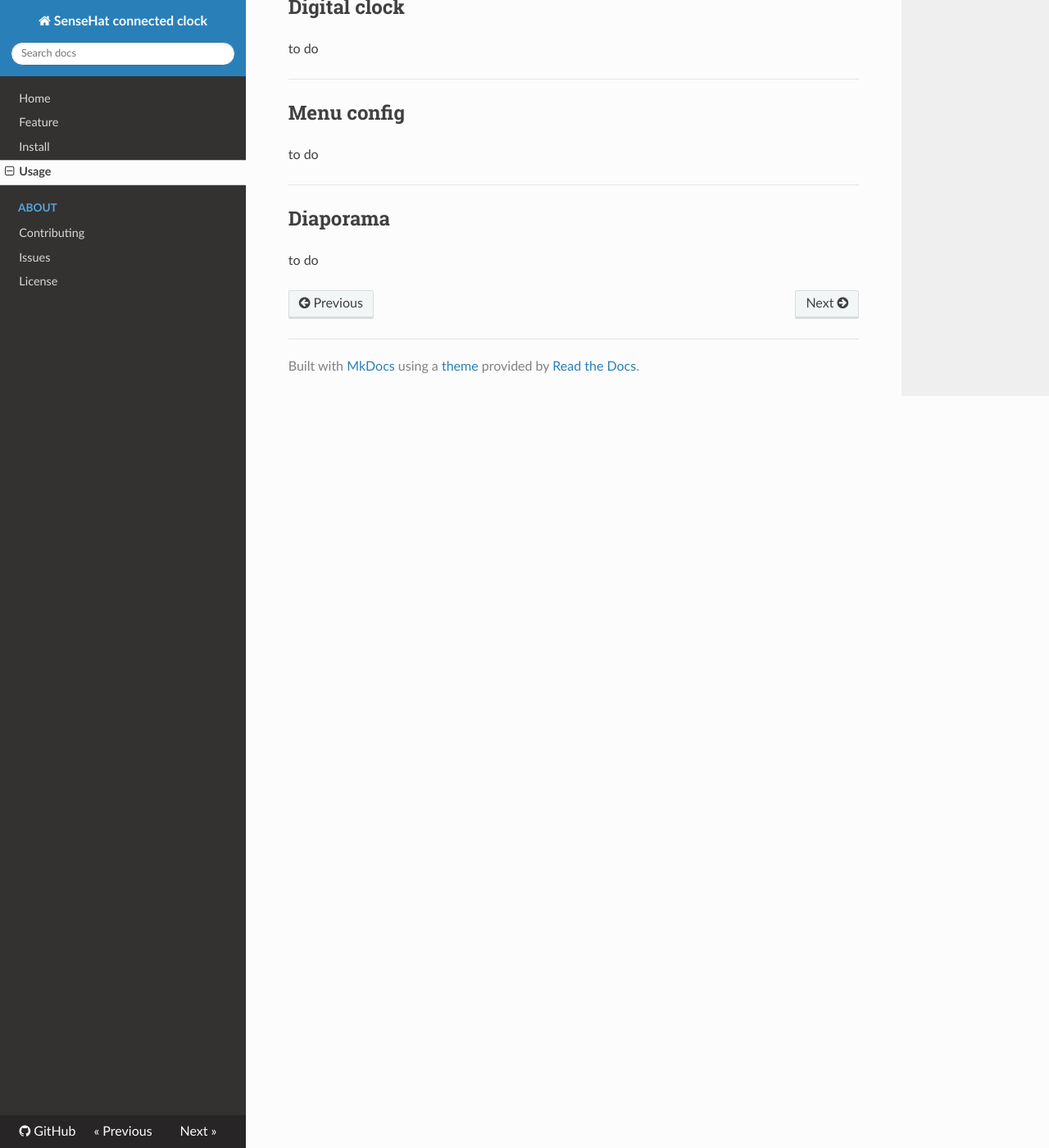
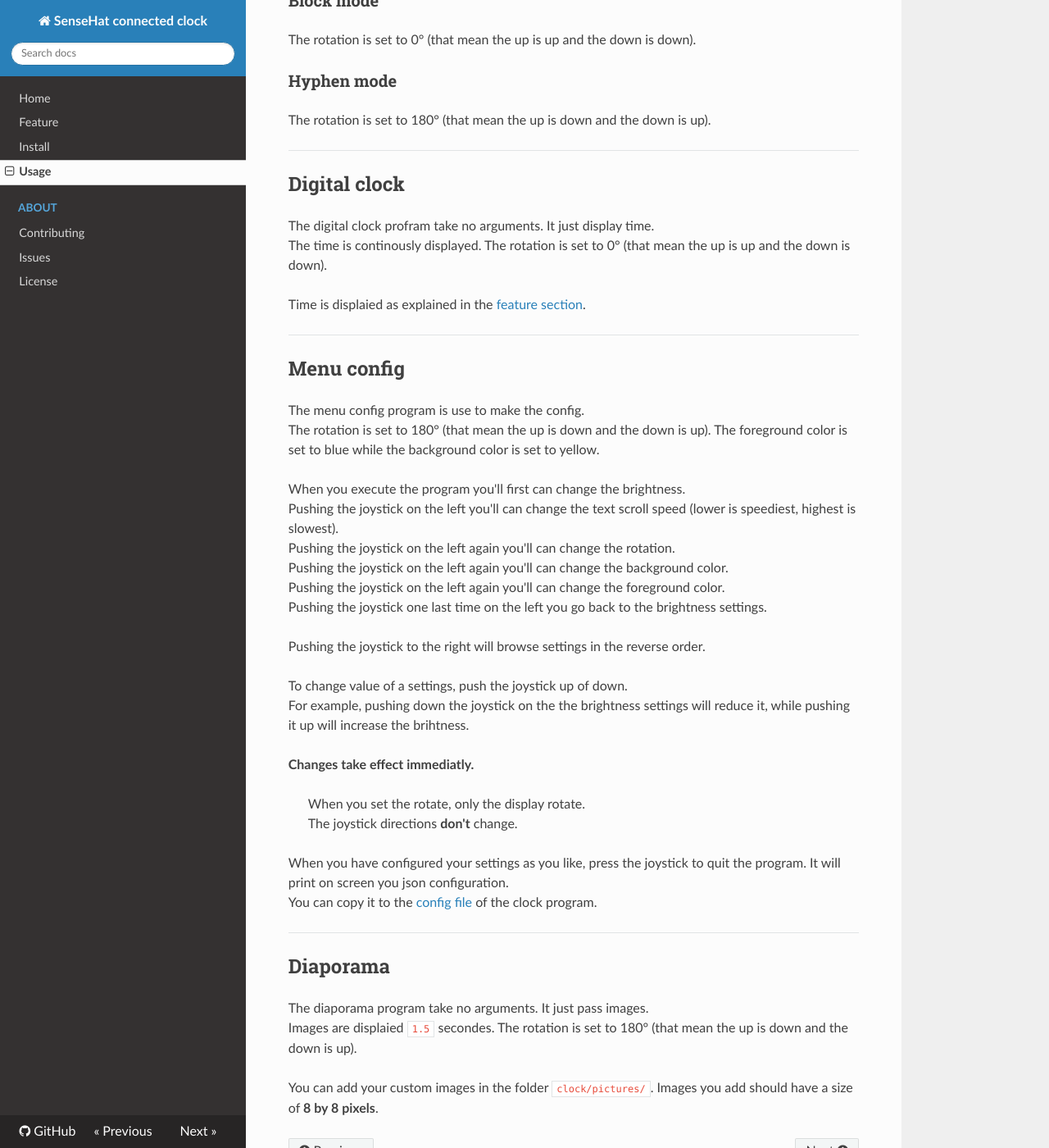
Before and after one commit to Keftcha/SenseHat-connected-clock, an MkDocs documentation site: the page built from documentation/docs/usage.md, in a window 1280 px wide and 1400 px high, scrolled down 1468 px. Shown: the whole window at 82% size. Built offline with MkDocs 1.6.1, drawn with Linux system fonts in a browser that asks for light colours; nearby versions of some CDN libraries; some of the changed text lies outside the part shown.

Commit message:
Write the usage of all programs except for the clock

```diff
--- a/documentation/docs/usage.md
+++ b/documentation/docs/usage.md
@@ -39,39 +39,79 @@ To get help on the clock progam and see what arguments it take, call it with the
 
 ### Config
 
-defaults
-config file
-arguments
-interactive
+#### defaults
+#### config file
+#### arguments
+#### interactive
 
 ---
 
 ## Binary clocks
 
-to do
+The two binary clock both don't take any arguments.
+They just display time in binary.
+The time is continously displayed.
+
+Time are displaied as explained in the [feature section](feature.md#binary_clocks "Binary clocks feature").
+
 
 ### Block mode
 
-to do
+The rotation is set to 0° (that mean the up is up and the down is down).
 
 ### Hyphen mode
 
-to do
+The rotation is set to 180° (that mean the up is down and the down is up).
 
 ---
 
 ## Digital clock
 
-to do
+The digital clock profram take no arguments. It just display time.
+The time is continously displayed.
+The rotation is set to 0° (that mean the up is up and the down is down).
+
+Time is displaied as explained in the [feature section](feature.md#digital_clock "Digital clock feature").
 
 ---
 
 ## Menu config
 
-to do
+The menu config program is use to make the config.
+The rotation is set to 180° (that mean the up is down and the down is up).
+The foreground color is set to blue while the background color is set to yellow.
+
+When you execute the program you'll first can change the brightness.
+Pushing the joystick on the left you'll can change the text scroll speed
+(lower is speediest, highest is slowest).
+Pushing the joystick on the left again you'll can change the rotation.
+Pushing the joystick on the left again you'll can change the background color.
+Pushing the joystick on the left again you'll can change the foreground color.
+Pushing the joystick one last time on the left you go back to the brightness settings.
+
+Pushing the joystick to the right will browse settings in the reverse order.
+
+To change value of a settings, push the joystick up of down.
+For example, pushing down the joystick on the the brightness settings will
+reduce it, while pushing it up will increase the brihtness.
+
+**Changes take effect immediatly.**
+
+> When you set the rotate, only the display rotate.
+> The joystick directions **don't** change.
+
+When you have configured your settings as you like, press the joystick to quit
+the program. It will print on screen you json configuration.
+You can copy it to the [config file](#config_file "Clock configuration file")
+of the clock program.
 
 ---
 
 ## Diaporama
 
-to do
+The diaporama program take no arguments. It just pass images.
+Images are displaied `1.5` secondes.
+The rotation is set to 180° (that mean the up is down and the down is up).
+
+You can add your custom images in the folder `clock/pictures/`. Images you add
+should have a size of **8 by 8 pixels**.
```
